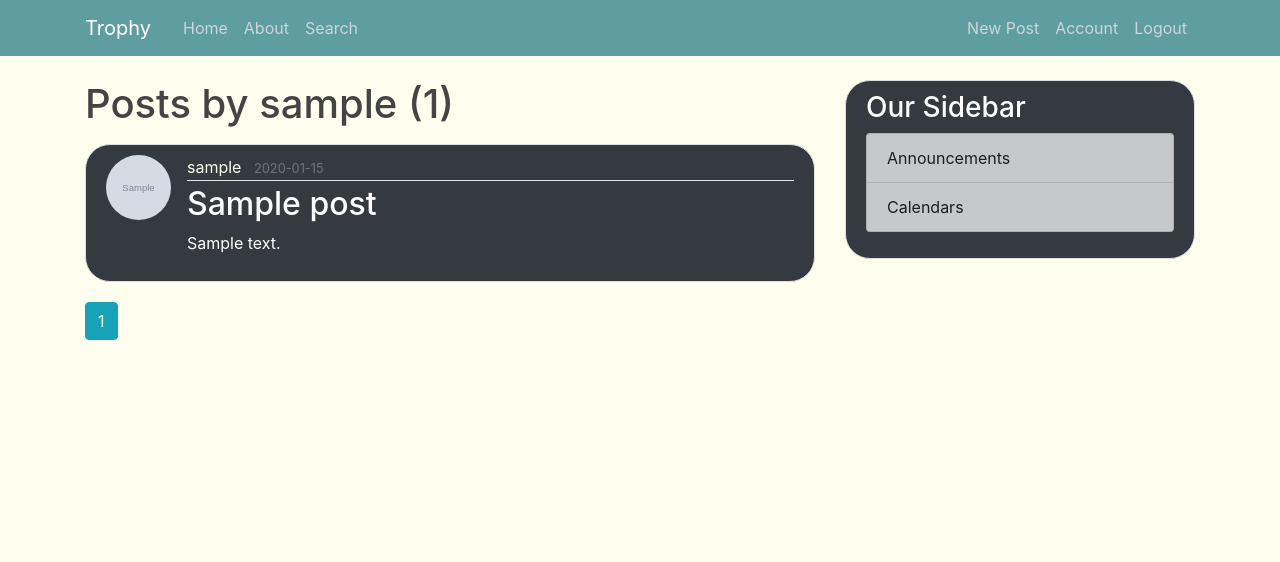
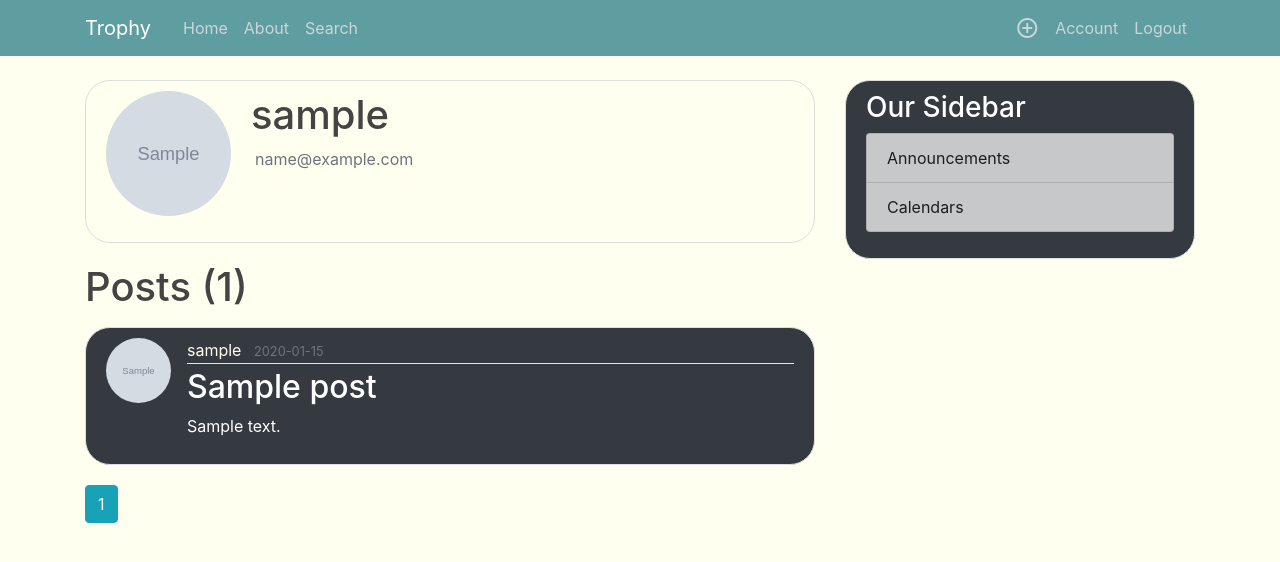
Before and after one commit to oscarllopez98/TrophySite, a Flask app: a page that uses trophy/templates/layout.html in a window 1280 px wide. Shown: the top 562 px of the page. Run offline with Flask 2, Linux system fonts and the light colour scheme; a user stored in the database is signed in; tables that the repository leaves empty hold one stand-in row (values such as "Sample post"); grey boxes marked "Sample" are stand-in pictures; some libraries are stand-ins or nearby versions.

Commit message:
Added User Profile Desc. On Search
(Added) When you click a user's username, you are now taken to their account with email and image_file, along with their post history

```diff
--- a/trophy/static/main.css
+++ b/trophy/static/main.css
@@ -85,3 +85,17 @@ a.article-title:hover {
 .text-large {
   font-size: 180%;
 }
+
+.add-circle-outline {
+  width: 100%;
+  height: 100%;
+}
+
+.testing {
+  border: solid;
+  border-color: red;
+}
+
+.center-nav {
+  text-align: center;
+}
--- a/trophy/templates/layout.html
+++ b/trophy/templates/layout.html
@@ -8,6 +8,7 @@
 
     <!-- Bootstrap CSS -->
     <link rel="stylesheet" href="https://stackpath.bootstrapcdn.com/bootstrap/4.4.1/css/bootstrap.min.css" integrity="sha384-Vkoo8x4CGsO3+Hhxv8T/Q5PaXtkKtu6ug5TOeNV6gBiFeWPGFN9MuhOf23Q9Ifjh" crossorigin="anonymous">
+    <link href="https://fonts.googleapis.com/icon?family=Material+Icons" rel="stylesheet">
 	<link rel="stylesheet" type="text/css" href="{{ url_for('static',filename='main.css') }}">
 
 	{% if title %}
@@ -30,10 +31,13 @@
 	          <a class="nav-item nav-link" href="{{ url_for('main.about') }}">About</a>
 	          <a class="nav-item nav-link" href="{{ url_for('main.search') }}">Search</a>
 	        </div>
+
 	        <!-- Navbar Right Side -->
 	        <div class="navbar-nav">
 	        	{% if current_user.is_authenticated %}
-	        		<a class="nav-item nav-link" href="{{ url_for('posts.new_post') }}">New Post</a>
+        			<a class="nav-item nav-link pb-0" href="{{ url_for('posts.new_post') }}">
+        				<i class="material-icons">add_circle_outline</i>
+        			</a>
 	        		<a class="nav-item nav-link" href="{{ url_for('users.account') }}">Account</a>
 	        		<a class="nav-item nav-link" href="{{ url_for('users.logout') }}">Logout</a>
 	        	{% else %}
--- a/trophy/templates/user_posts.html
+++ b/trophy/templates/user_posts.html
@@ -1,6 +1,17 @@
 {% extends "layout.html" %}
 {% block content %}
-	<h1 class="mb-3">Posts by {{ user.username }} ({{ posts.total }})</h1>
+
+<div class="content-section">
+
+	<div class="media">
+		<img class="rounded-circle account-img" src="{{ image_file }}">
+		<div class="media-body">
+			<h2 class="account-heading">{{ user.username }}</h2>
+			<p class="text-secondary ml-1">{{ user.email }}</p>
+		</div>
+	</div>
+</div>
+	<h1 class="mb-3">Posts ({{ posts.total }})</h1>
 	{% for post in posts.items %}
 		<article class="media content-section bg-dark text-white">
 			<img class="rounded-circle article-img" src="{{ url_for('static',filename='profile_pics/'+post.author.image_file) }}">
--- a/trophy/users/routes.py
+++ b/trophy/users/routes.py
@@ -71,8 +71,9 @@ def user_posts(username):
 	post = Post.query.filter_by(author=user)\
 		.order_by(Post.date_posted.desc())\
 		.paginate(page=page,per_page=5)
+	image_file = url_for('static', filename='profile_pics/' + user.image_file)
 	#Uses render_template to render our user posts template
-	return render_template('user_posts.html', posts=post, user=user)
+	return render_template('user_posts.html', posts=post, user=user, image_file=image_file)
 
 @users.route('/reset_password', methods=['GET','POST'])
 def reset_request():
```
Also changed, not shown: trophy/templates/search_results.html (+29 -0 lines), trophy/static/icons/my_logo.png (added).
